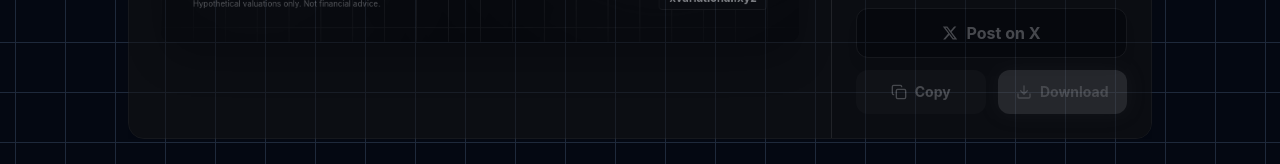
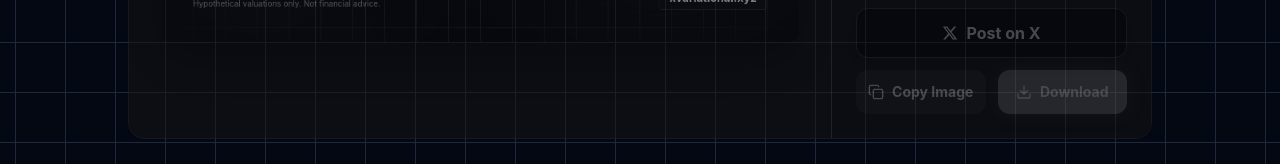
Before and after one commit to i-ghz/xvariational, a React (Vite) app: page / in a window 1280 px wide. Shown: the part 1058-1222 px from the top of the page. Built offline with nearby package versions, Linux system fonts and the light colour scheme.

Commit message:
Refine Copy button label

```diff
--- a/src/components/ShareEditor.jsx
+++ b/src/components/ShareEditor.jsx
@@ -233,7 +233,7 @@ gVar`
                                 )}
                             >
                                 {copied ? <CheckCircle2 size={16} /> : <Copy size={16} />}
-                                {copied ? "Copied!" : "Copy"}
+                                {copied ? "Copied!" : "Copy Image"}
                             </button>
 
                             <button
```
